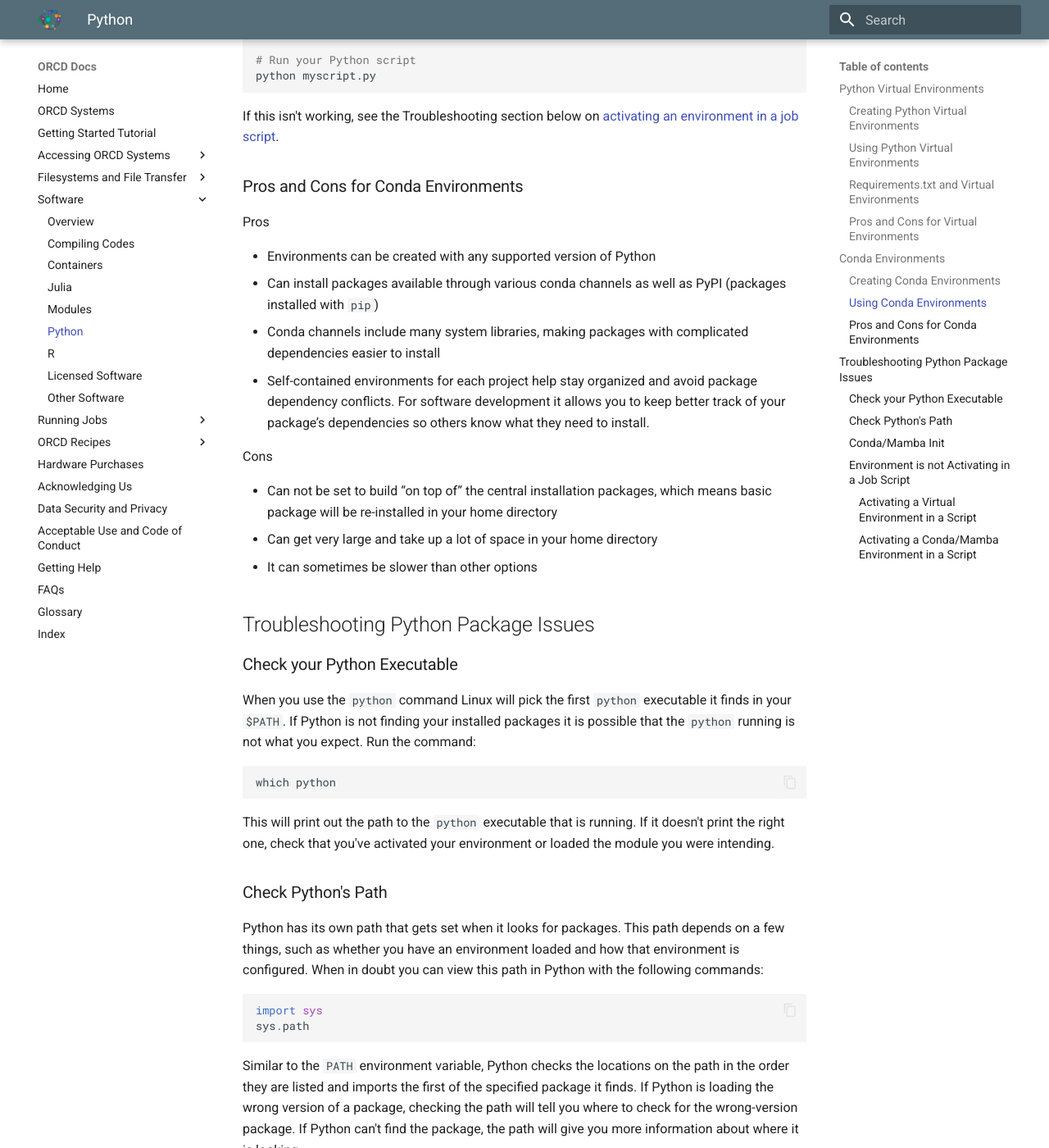
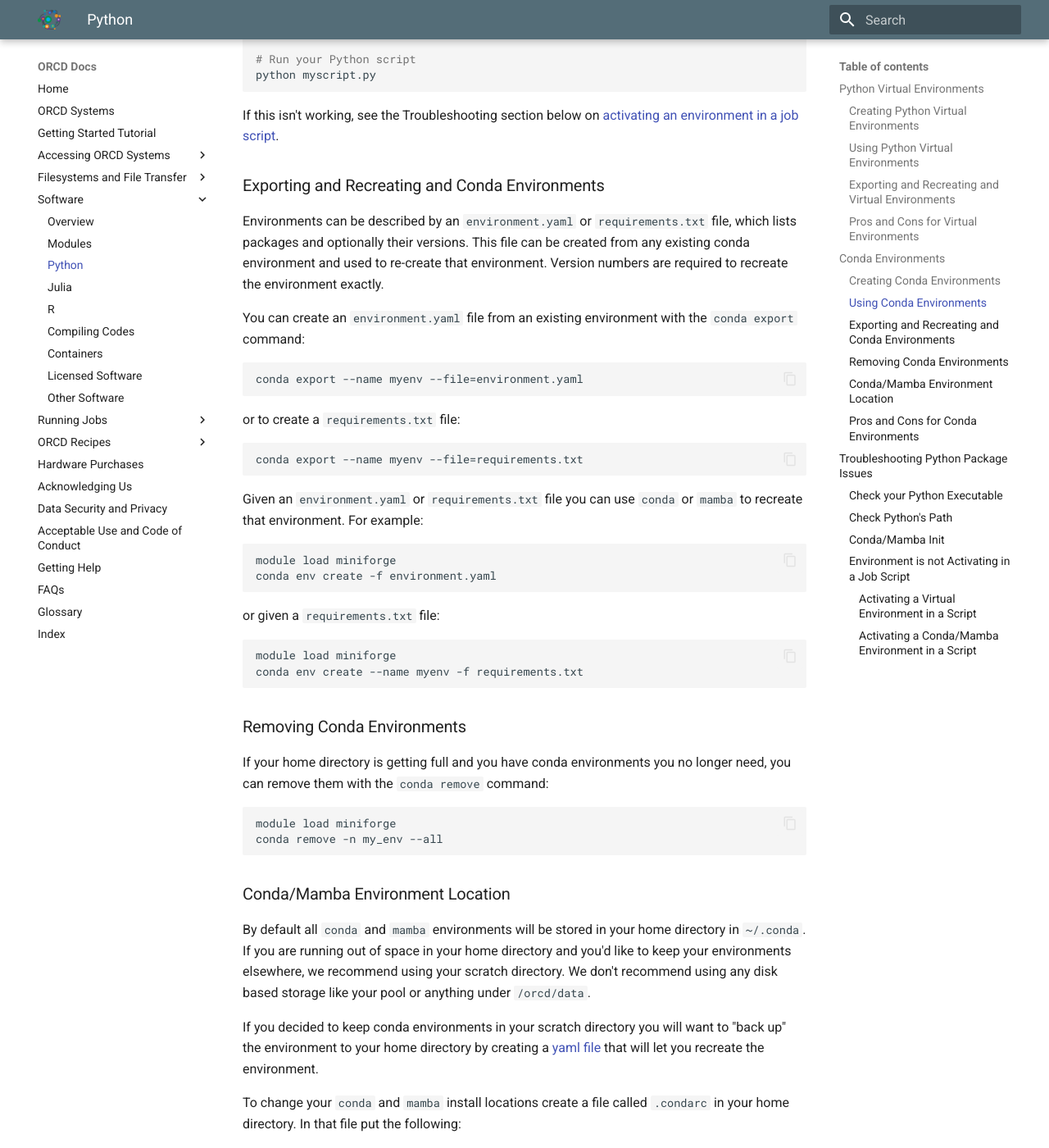
Before and after one commit to mit-orcd/orcd-docs-edit, an MkDocs documentation site: the page built from docs/software/python.md, in a window 1280 px wide and 1400 px high, scrolled down 6176 px. Shown: the whole window at 82% size. Built offline with MkDocs 1.6.1 and Material for MkDocs 9.7.7, drawn with Linux system fonts in a browser that asks for light colours; some of the changed text lies outside the part shown.

Commit message:
editing pass

````diff
--- a/docs/software/python.md
+++ b/docs/software/python.md
@@ -82,8 +82,8 @@
 pip install pkgname
 ```
 
-!!!Warning
-    Do not use `--user` flag to install, this will install into `$HOME/.local` instead of the environment.
+!!!Warning "Do not use the --user flag"
+    Do not use `--user` flag to install packages with `pip`, this will install the package into `$HOME/.local` instead of the environment.
 
 When you are done using or installing packages into an environment you can deactivate it with the command:
 
@@ -121,7 +121,7 @@
 
 When this job runs it will activate the environment in `my_project_env` and then run the python script `myscript.py` using the packages in that environment.
 
-### Requirements.txt and Virtual Environments
+### Exporting and Recreating and Virtual Environments
 
 Environments can be described by a `requirements.txt` file, which lists packages and optionally their versions. This file can be created from any existing virtual environment and used to re-create that environment. Version numbers are required to recreate the environment exactly.
 
@@ -142,14 +142,14 @@
 
 Pros
 
-- Can be set to build “on top of” the central installation packages by using the `--system-site-packages` flag when creating the environment
+- Can be set to build “on top of” the central installation packages by using the `--system-site-packages` flag when creating the environment.
 - Self-contained environments for each project help stay organized and avoid package dependency conflicts. For software development it allows you to keep better track of your package’s dependencies so others know what they need to install.
-- Virtual environments are self-contained, fairly lightweight and can be put anywhere easily without additional configuration files
+- Virtual environments are self-contained, fairly lightweight and can be put anywhere easily without additional configuration files.
 
 Cons
 
 - Environments will include the same version of the python that you used to create them. If you need a different version of Python, you have to create the environment with that other version.
-- Only installs packages available through PyPI, cannot install conda distributed packages or libraries
+- Only installs packages available through PyPI, cannot install conda distributed packages or libraries.
 
 ## Conda Environments
 
@@ -161,8 +161,8 @@
 
 To create a new environment, first load the `miniforge` module using the `module load` command. See the page on [Modules](modules.md) for more information on how to load modules.
 
-!!! Note
-    We discourage installing miniconda or miniforge in your home directory. Engaging keeps up to date miniforge modules so installing your own is not necessary and will take up space in your home directory and potentially slow down your applications.
+!!! Warning "Avoid installing your own conda"
+    We discourage installing miniconda, miniforge, or anaconda in your home directory. Engaging keeps up to date miniforge modules so installing your own is not necessary and will take up space in your home directory and potentially slow down your applications.
 
 To create an environment you can use the `mamba create` or `conda create` command after loading the `miniforge` module:
 
@@ -196,20 +196,18 @@
 pip install pkg5
 ```
 
-!!! Note
-    To install packages with `pip` to a conda or mamba environment you should *not* include the `--user` flag. Further, if you are using a conda environment and want Python to *only* use packages in your environment, you can run the following two command:
 
-    ```bash
-    export PYTHONNOUSERSITE=True
-    ```
-
-    This will make sure your conda environment packages will be chosen before those that may be installed in your home directory.
+!!!Warning "Do not use the --user flag"
+    Do not use `--user` flag to install packages with `pip`, this will install the package into `$HOME/.local` instead of the environment.
 
 If you would like to use your conda environment in Jupyter, install the `jupyter` package into your environment. Once you have done that, you should see your conda environment listed in the available kernels.
 
 ### Using Conda Environments
 
-Whenever you want to activate the environment, first load the miniforge module, then activate with `source activate my_env`. Using `source activate` instead of `conda activate` allows you to use your conda environment at the command line and in submission scripts without additional steps. See [Conda/Mamba Init](#condamamba-init) in the [Troubleshooting](#troubleshooting-python-package-issues) section below for more information.
+Whenever you want to activate the environment, first load the miniforge module, then activate with `source activate my_env`. The `conda activate` or `mamba activate` commands should also work as long as you load the miniforge module.
+
+!!!Warning "Do not run conda/mamba init"
+    Do not run `conda init bash` or `mamba init bash`, this makes changes to your environment that can affect how other applications behave, and sometimes cause errors. Instead run `module load miniforge` before activating your environment. See [Conda/Mamba Init](#condamamba-init) in the [Troubleshooting](#troubleshooting-python-package-issues) section below for more information.
 
 ```bash
 module load miniforge
@@ -233,22 +231,79 @@
 
 If this isn't working, see the Troubleshooting section below on [activating an environment in a job script](#environment-is-not-activating-in-a-job-script).
 
+### Exporting and Recreating and Conda Environments
+
+Environments can be described by an `environment.yaml` or `requirements.txt` file, which lists packages and optionally their versions. This file can be created from any existing conda environment and used to re-create that environment. Version numbers are required to recreate the environment exactly.
+
+You can create an `environment.yaml` file from an existing environment with the `conda export` command:
+
+```
+conda export --name myenv --file=environment.yaml
+```
+
+or to create a `requirements.txt` file:
+
+```
+conda export --name myenv --file=requirements.txt
+```
+
+Given an `environment.yaml` or `requirements.txt` file you can use `conda` or `mamba` to recreate that environment. For example:
+
+```bash
+module load miniforge
+conda env create -f environment.yaml
+```
+
+or given a `requirements.txt` file:
+
+```bash
+module load miniforge
+conda env create --name myenv -f requirements.txt
+```
+
+### Removing Conda Environments
+
+If your home directory is getting full and you have conda environments you no longer need, you can remove them with the `conda remove` command:
+
+```bash
+module load miniforge
+conda remove -n my_env --all
+```
+
+### Conda/Mamba Environment Location
+
+By default all `conda` and `mamba` environments will be stored in your home directory in `~/.conda`. If you are running out of space in your home directory and you'd like to keep your environments elsewhere, we recommend using your scratch directory. We don't recommend using any disk based storage like your pool or anything under `/orcd/data`.
+
+If you decided to keep conda environments in your scratch directory you will want to "back up" the environment to your home directory by creating a [yaml file](#exporting-and-recreating-and-conda-environments) that will let you recreate the environment.
+
+To change your `conda` and `mamba` install locations create a file called `.condarc` in your home directory. In that file put the following:
+
+```yaml title=".condarc"
+envs_dirs:
+  - /home/USERNAME/orcd/scratch/.conda/envs
+pkgs_dirs:
+  - /home/USERNAME/orcd/scratch/.conda/pkgs
+auto_activate_base: false
+```
+
 ### Pros and Cons for Conda Environments
 
 Pros
 
-- Environments can be created with any supported version of Python
-- Can install packages available through various conda channels as well as PyPI (packages installed with `pip`)
-- Conda channels include many system libraries, making packages with complicated dependencies easier to install
+- Environments can be created with any supported version of Python.
+- Can install packages available through various conda channels as well as PyPI (packages installed with `pip`).
+- Conda channels include many system libraries, making packages with complicated dependencies easier to install.
 - Self-contained environments for each project help stay organized and avoid package dependency conflicts. For software development it allows you to keep better track of your package’s dependencies so others know what they need to install.
 
 Cons
 
-- Can not be set to build “on top of” the central installation packages, which means basic package will be re-installed in your home directory
-- Can get very large and take up a lot of space in your home directory
-- It can sometimes be slower than other options
+- Can not be set to build “on top of” the central installation packages, which means basic package will be re-installed in your home directory.
+- Can get very large and take up a lot of space in your home directory.
+- It can sometimes be slower than other options.
 
 ## Troubleshooting Python Package Issues
+
+If you encounter any issues with loading or using Python packages, there are a few steps you can take to troubleshoot.
 
 ### Check your Python Executable
 
@@ -259,6 +314,8 @@
 ```
 
 This will print out the path to the `python` executable that is running. If it doesn't print the right one, check that you've activated your environment or loaded the module you were intending.
+
+
 
 ### Check Python's Path
 
@@ -271,19 +328,27 @@
 
 Similar to the `PATH` environment variable, Python checks the locations on the path in the order they are listed and imports the first of the specified package it finds. If Python is loading the wrong version of a package, checking the path will tell you where to check for the wrong-version package. If Python can't find the package, the path will give you more information about where it is looking.
 
+If in the past you've installed packages with the `--user` flag, Python will pick up those packages before the ones in your environment. If you are using a conda/mamba environment and want Python to *only* use packages in your environment, you can run the following two command:
+
+```bash
+export PYTHONNOUSERSITE=True
+```
+
+This will make sure your conda environment packages will be chosen before those that may be installed in your home directory.
+
 ### Conda/Mamba Init
 
 If you use conda or mamba you may at some point be asked to run `conda init` or `mamba init`. These commands will edit your `.bashrc` file which gets run every time you log in. These additional lines will make permanent changes to your environment that could have unintended effects on your use of the system. This can cause issues, including slowing down your logins and affecting any software builds you try to do.
 
 The best thing to do is to never run these commands, or if you have, to remove the lines that they  have added to your `.bashrc` file. Instead load the `miniforge` module before running `conda activate` or `mamba activate`, or you can use the `source activate` command.
 
-If you feel strongly that you want to keep the setup that `conda init` gives you in your `.bashrc`, first be aware that it could cause issues and it might be something to look into removing when troubleshooting. Second, one of the things these lines do is activate the base environment associated with the conda installation, which is usually the source of most of the issues you can run into. You can set conda to not activate the base environment at login by running the following line:
+If you feel strongly that you want to keep the setup that `conda init` gives you in your `.bashrc`, first be aware that it could cause issues and it might be something to look into removing when troubleshooting other issues. Second, one of the things these lines do is activate the base environment associated with the conda installation, which is usually the source of most of the issues you can run into. You can set conda to not activate the base environment at login by running the following line:
 
 ```bash
 conda config --set auto_activate_base false
 ```
 
-You only need to run this line once. It will edit a configuration file for conda (.condarc). You will still be able to run `mamba activate` or `conda activate`.
+You only need to run this line once. It will edit a configuration file for conda (`.condarc`). You will still be able to run `mamba activate` or `conda activate`.
 
 ### Environment is not Activating in a Job Script
 
@@ -317,7 +382,7 @@
 
 #### Activating a Conda/Mamba Environment in a Script
 
-Usually loading the `miniforge` module and then running `source activate myenv` will work to activate a conda or mamba environment in a job script (as shown [above](#conda-environments)).
+Usually loading the `miniforge` module and then running `source activate myenv` will work to activate a conda or mamba environment in a job script (as shown [above](#using-conda-environments)).
 
 If this doesn't work sometimes adding `eval "$(conda shell.bash hook)"` in the line before activating the environment will make it work:
 
--- a/mkdocs.yml
+++ b/mkdocs.yml
@@ -17,12 +17,12 @@
 #    - Best Practices:  filesystems-file-transfer/filesystem-best-practices.md
   - Software:
     - Overview: software/overview.md
+    - Modules: software/modules.md
+    - Python: software/python.md
+    - Julia: software/julia.md
+    - R: software/R.md
     - Compiling Codes: software/compile.md
     - Containers: software/apptainer.md
-    - Julia: software/julia.md
-    - Modules: software/modules.md
-    - Python: software/python.md
-    - R: software/R.md
     - Licensed Software: software/licensed.md
     - Other Software: software/building-software.md
 #    - Installing Software:
````
Also changed, not shown: other parts of docs/software/python.md (+3 -3 lines).
